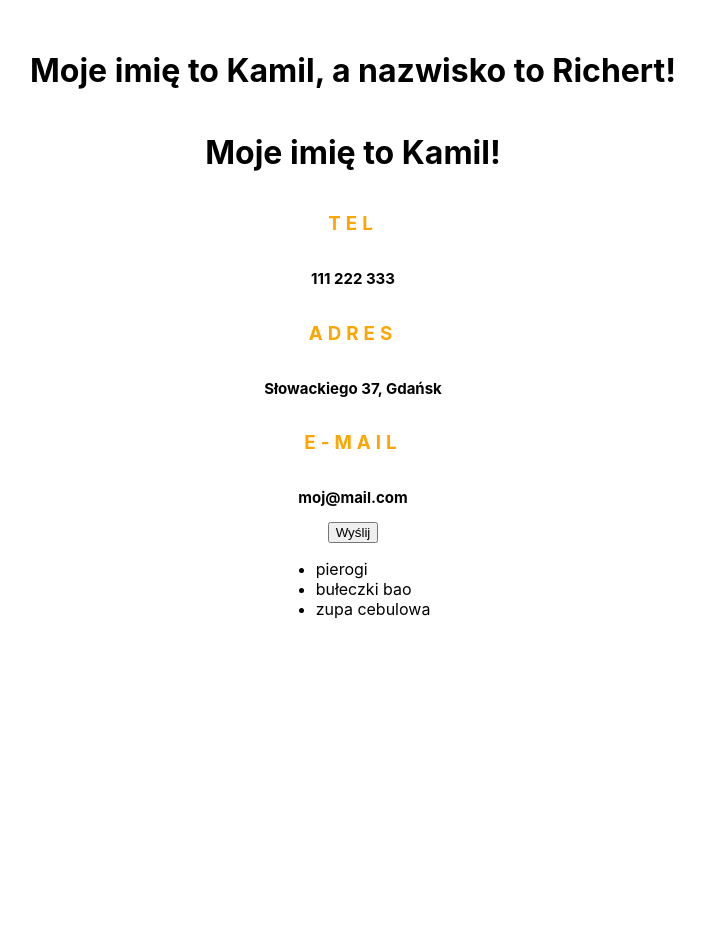
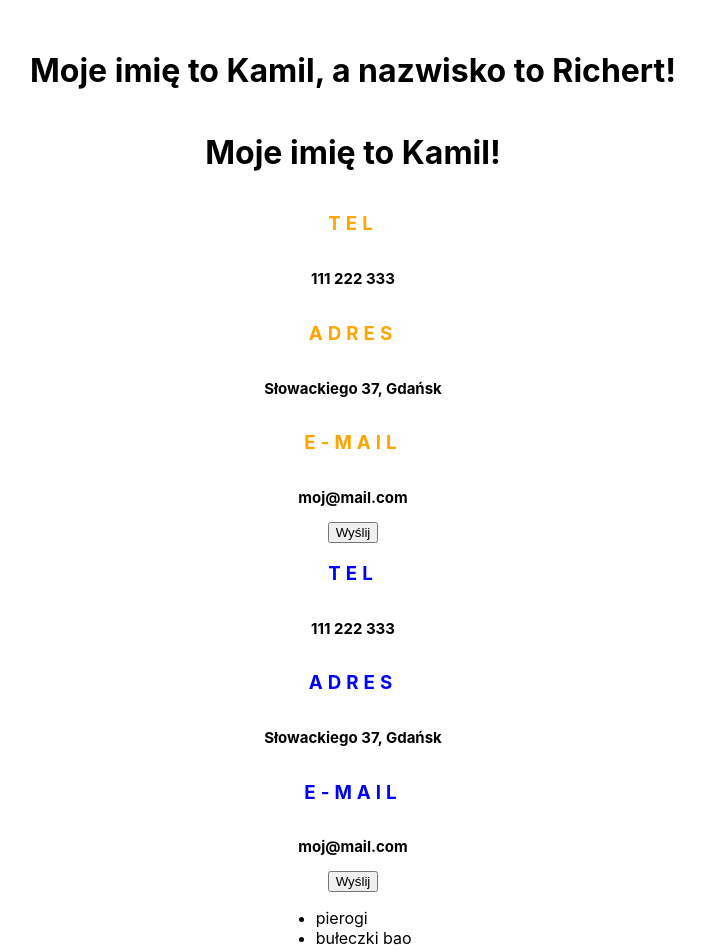
Before and after one commit to infoshareacademy/isareactaccenture, a React (Create React App) app in the folder react/my-app/: page / in a window 1280 px wide. Shown: the top 950 px of the page, without its empty margins (287-992 px from the left). Before the commit the page ends 800 px from the top, so only its background shows below. Built offline with nearby package versions, Linux system fonts and the light colour scheme; the HTML template or start-up script is replaced by a standard one.

Commit message:
Added contact styled with styled components

```diff
--- a/react/my-app/package.json
+++ b/react/my-app/package.json
@@ -10,6 +10,7 @@
     "react": "^18.2.0",
     "react-dom": "^18.2.0",
     "react-scripts": "5.0.1",
+    "styled-components": "^6.0.7",
     "web-vitals": "^2.1.4"
   },
   "scripts": {
--- a/react/my-app/src/about-me/AboutMe.js
+++ b/react/my-app/src/about-me/AboutMe.js
@@ -1,18 +1,20 @@
 import { Contact } from './Contact';
+import { ContactStyled } from './ContactStyled';
 import { MyFavouriteDishes } from './MyFavouriteDishes';
 import MyName from './MyName';
+
+const contactData = {
+    phone: '111 222 333',
+    address: { street: 'Słowackiego', city: 'Gdańsk', number: 37 },
+    email: 'moj@mail.com'
+}
 
 export const AboutMe = () => (
     <>
         <MyName name="Kamil" surname="Richert" />
         <MyName name="Kamil" />
-        <Contact data={
-            {
-                phone: '111 222 333',
-                address: { street: 'Słowackiego', city: 'Gdańsk', number: 37 },
-                email: 'moj@mail.com'
-            }
-        } />
+        <Contact data={contactData} />
+        <ContactStyled data={contactData} />
         <MyFavouriteDishes dishes={
             [
                 { id: 1, name: 'pierogi' },
--- /dev/null
+++ b/react/my-app/src/about-me/ContactStyled.js
@@ -0,0 +1,35 @@
+import styled from 'styled-components';
+
+const Container = styled.div`
+    display: flex;
+    flex-direction: column;
+    align-items: center;
+`;
+
+const Title = styled.h3`
+    color: blue;
+    letter-spacing: 5px;
+`;
+
+const Text = styled.p`
+    font-size: 15px;
+    font-weight: 700;
+`;
+
+export const ContactStyled = ({ data: { phone, address, email } }) => {
+    const handleClick = () => {
+        alert(`Dziękuję! Zapraszam do mnie przy ${address.street} ${address.number}, ${address.city}!`)
+    }
+
+    return (
+        <Container>
+            <Title>TEL</Title>
+            <Text>{phone}</Text>
+            <Title>ADRES</Title>
+            <Text>{address.street} {address.number}, {address.city}</Text>
+            <Title>E-MAIL</Title>
+            <Text>{email}</Text>
+            <button onClick={handleClick}>Wyślij</button>
+        </Container>
+    )
+}
```
Also changed, not shown: 1 other file (tests, documents, lock files or other folders).
